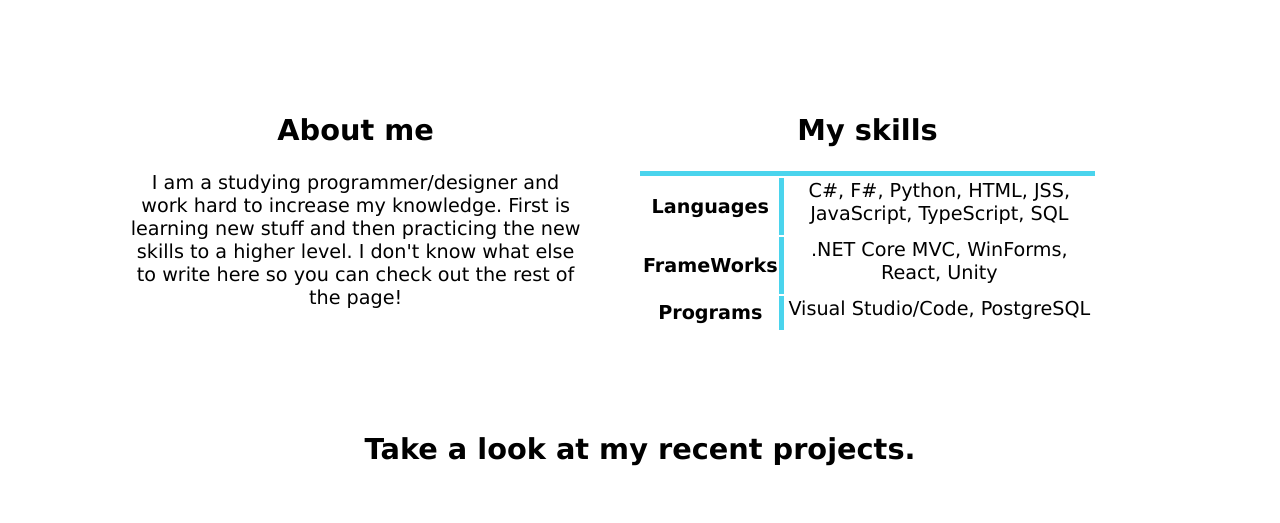
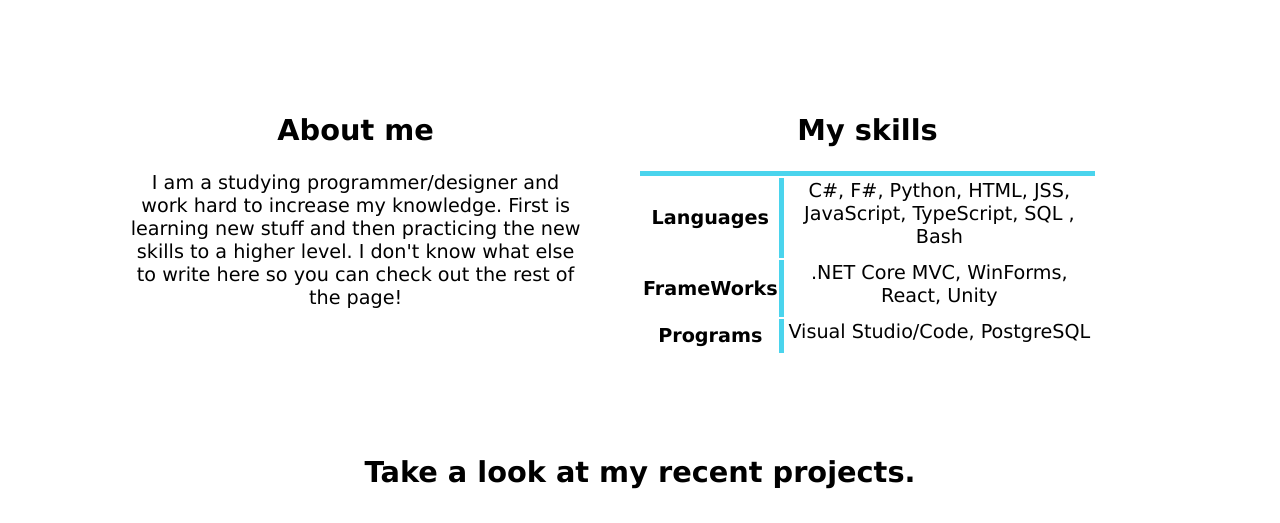
Before and after one commit to mCayC/mCayC.github.io, a plain HTML site: page index.html in a window 1280 px wide. Shown: the part 199-722 px from the top of the page. Drawn offline with Linux system fonts and the light colour scheme.

Commit message:
added Bash to languages
add

```diff
--- a/index.html
+++ b/index.html
@@ -31,7 +31,7 @@
                     <table class="skills-table">
                         <tr>
                             <th>Languages</th>
-                            <td>C#, F#, Python, HTML, JSS, JavaScript, TypeScript, SQL</td>
+                            <td>C#, F#, Python, HTML, JSS, JavaScript, TypeScript, SQL , Bash</td>
                         </tr>
                         <tr>
                             <th>FrameWorks</th>
```
